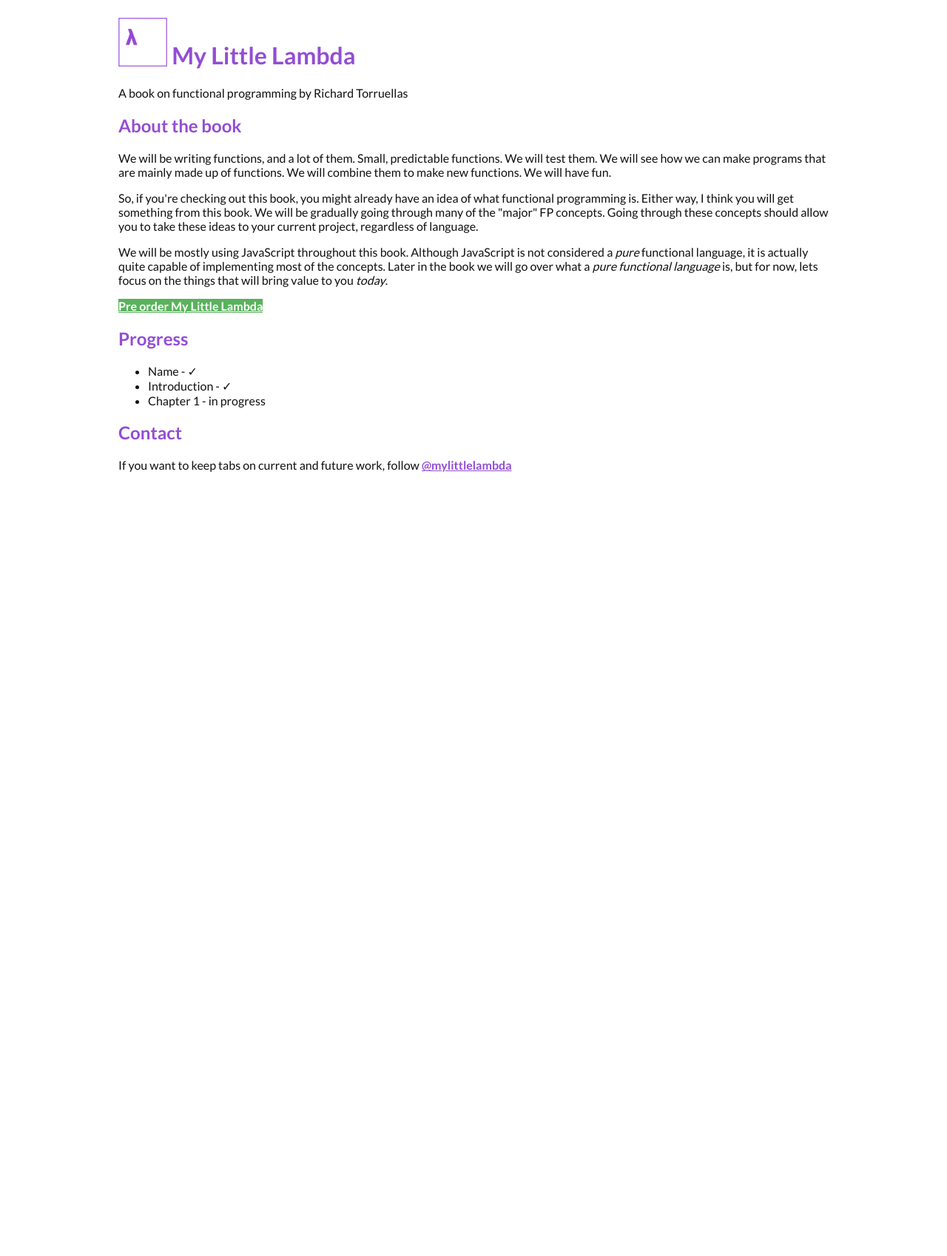
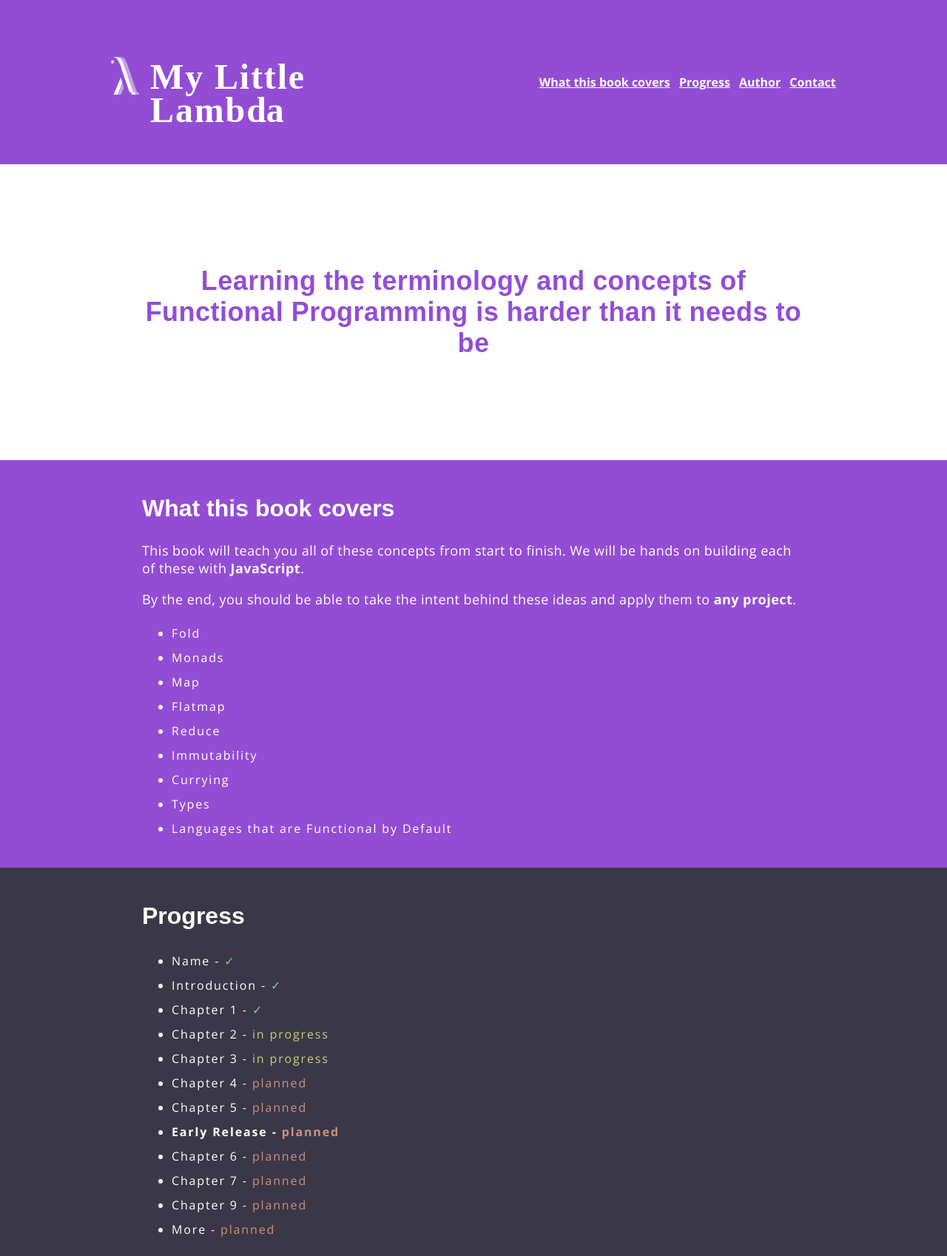
Before and after one commit to mylittlelambda/website, a plain HTML site: page index.html in a window 1280 px wide. Shown: the top 1698 px of the page at 74% size. Before the commit the page ends 800 px from the top, so only its background shows below. Drawn offline with nearby package versions, Linux system fonts and the light colour scheme; a web font is replaced by a local one.

Commit message:
new site

```diff
--- a/index.html
+++ b/index.html
@@ -7,84 +7,107 @@
   <title>My Little Lambda</title>
   <meta name="description" content="">
   <meta name="viewport" content="width=device-width, initial-scale=1">
-  <link href="https://fonts.googleapis.com/css?family=Lato:400,700" rel="stylesheet">
-  <style>
-    body {
-      color: #934DD4;
-      font-family: 'Lato', sans-serif;
-    }
-
-    #gumroad-button {
-      background-color: #59b25c !important;
-      color: #fff !important;
-    }
-
-    .container {
-      margin: 20px auto;
-      max-width: 960px;
-    }
-
-    .logo {
-      max-width: 66px;
-      position: relative;
-      top: 3px;
-    }
-
-    p {
-      color: #101010;
-    }
-
-    li {
-      color: #101010;
-    }
-
-    a, a:hover, a:visited {
-      color: #934DD4;
-      font-weight: bold;
-    }
-  </style>
-  <script src="https://gumroad.com/js/gumroad.js"></script>
+  <link href="https://fonts.googleapis.com/css?family=Khula:400,600,800|Open+Sans:400,700" rel="stylesheet">
+  <link rel="stylesheet" href="/public/styles.css">
 </head>
 
 <body>
-  <div class="container">
+  <header>
+    <div class="logo">
+      <img src="/public/images/logo.svg" alt="My Little Lambda">
+      <h1>My Little Lambda</h1>
+    </div>
+    <div class="nav">
+      <nav>
+        <a href="#covers">What this book covers</a>
+        <a href="#progress">Progress</a>
+        <a href="#author">Author</a>
+        <a href="#contact">Contact</a>
+      </nav>
+    </div>
+  </header>
+  <section class="hero">
+    <div class="center-center">
+      <h2>Learning the <strong>terminology</strong> and <strong>concepts</strong> of <strong>Functional Programming</strong>        is harder than it needs to be </h2>
+    </div>
+  </section>
+  <section id="covers">
+    <div class="container">
+      <h2>What this book covers</h2>
+      <p>This book will teach you all of these concepts from start to finish. We will be hands on building each of these with
+        <strong>JavaScript</strong>.</p>
+      <p>By the end, you should be able to take the intent behind these ideas and apply them to <strong>any project</strong>.</p>
+      <ul>
+        <li>Fold</li>
+        <li>Monads</li>
+        <li>Map</li>
+        <li>Flatmap</li>
+        <li>Reduce</li>
+        <li>Immutability</li>
+        <li>Currying</li>
+        <li>Types</li>
+        <li>Languages that are Functional by Default</li>
+      </ul>
+    </div>
+  </section>
+  <section id="progress">
+    <div class="container">
+      <h2>Progress</h2>
+      <ul>
+        <li>Name - <span class="green">✓</span></li>
+        <li>Introduction - <span class="green">✓</span></li>
+        <li>Chapter 1 - <span class="green">✓</span></li>
+        <li>Chapter 2 - <span class="yellow">in progress</span></li>
+        <li>Chapter 3 - <span class="yellow">in progress</span></li>
+        <li>Chapter 4 - <span class="red">planned</span></li>
+        <li>Chapter 5 - <span class="red">planned</span></li>
+        <li><strong>Early Release - <span class="red">planned</span></strong></li>
+        <li>Chapter 6 - <span class="red">planned</span></li>
+        <li>Chapter 7 - <span class="red">planned</span></li>
+        <li>Chapter 9 - <span class="red">planned</span></li>
+        <li>More - <span class="red">planned</span></li>
+      </ul>
+    </div>
+  </section>
+  <section id="author">
+    <div class="container">
+      <h2>About the Author</h2>
+      <div class="flex-container">
+        <div class="me">
+          <img src="/public/images/me.jpg" alt="picture of me">
+        </div>
+        <div class="content">
+          <h3>Why I am writing this book</h3>
+          <p>I have successfully taught Functional Programming to serveral teams. Over the years I have given talks, slides,
+            made projects to help people learn this material. I have decided to put that in a book.</p>
 
-    <h1><img class="logo" src="/assets/images/logo.png" /> My Little Lambda</h1>
-    <p>A book on functional programming by Richard Torruellas</p>
+          <p>Most people get hung up on the new terms and concepts they hear, making it harder to <strong>learn</strong>. Once
+            you learn these concepts, you will understand that a lot of people like <strong>Functional Programming</strong>            because it is <strong>easy</strong>.</p>
 
-    <h2>About the book</h2>
-    <p>We will be writing functions, and a lot of them. Small, predictable functions. We will test them. We will see how we
-      can make programs that are mainly made up of functions. We will combine them to make new functions. We will have fun.</p>
+          <h3>A little bit about me</h3>
 
-    <p>So, if you're checking out this book, you might already have an idea of what functional programming is. Either way, I
-      think you will get something from this book. We will be gradually going through many of the "major" FP concepts. Going
-      through these concepts should allow you to take these ideas to your current project, regardless of language.</p>
+          <p>I am currently a Senior Software Engineer at PlayStation. After joining PlayStation I became a technical lead,
+            and currenly lead and mentor a team of 6 engineers.</p>
 
-    <p>We will be mostly using JavaScript throughout this book. Although JavaScript is not considered a <em>pure</em> functional
-      language, it is actually quite capable of implementing most of the concepts. Later in the book we will go over what
-      a <em>pure functional language</em> is, but for now, lets focus on the things that will bring value to you <em>today</em>.</p>
-
-    <p><a id="gumroad-button" class="gumroad-button" href="https://gum.co/qxdPj" target="_blank">Pre order <strong>My Little Lambda</strong></a></p>
-
-    <h2>Progress</h2>
-    <ul>
-      <li>Name - &#10003;</li>
-      <li>Introduction - &#10003;</li>
-      <li>Chapter 1 - in progress</li>
-    </ul>
-
-    <h2>Contact</h2>
+          <p>I am also a new father. Just had my kid on April 30th 2017, and I am so excited about my future with her and my
+            wife.</p>
+        </div>
+      </div>
+    </div>
+  </section>
+  <section id="contact">
+    <h2>Contact / Follow Along</h2>
     <p>If you want to keep tabs on current and future work, follow <a href="https://twitter.com/mylittlelambda" target="_blank">@mylittlelambda</a></p>
-  </div>
+  </section>
   <script>
-    (function(i,s,o,g,r,a,m){i['GoogleAnalyticsObject']=r;i[r]=i[r]||function(){
-    (i[r].q=i[r].q||[]).push(arguments)},i[r].l=1*new Date();a=s.createElement(o),
-    m=s.getElementsByTagName(o)[0];a.async=1;a.src=g;m.parentNode.insertBefore(a,m)
-    })(window,document,'script','https://www.google-analytics.com/analytics.js','ga');
-
+    (function (i, s, o, g, r, a, m) {
+      i['GoogleAnalyticsObject'] = r; i[r] = i[r] || function () {
+        (i[r].q = i[r].q || []).push(arguments)
+      }, i[r].l = 1 * new Date(); a = s.createElement(o),
+        m = s.getElementsByTagName(o)[0]; a.async = 1; a.src = g; m.parentNode.insertBefore(a, m)
+    })(window, document, 'script', 'https://www.google-analytics.com/analytics.js', 'ga');
     ga('create', 'UA-99548336-1', 'auto');
     ga('send', 'pageview');
-
   </script>
 </body>
 
--- /dev/null
+++ b/public/styles.css
@@ -0,0 +1,183 @@
+html {
+  box-sizing: border-box;
+}
+*, *:before, *:after {
+  box-sizing: inherit;
+}
+
+body {
+  color: #111111;
+  font-family: 'Open Sans', sans-serif;
+  margin: 0;
+  padding: 0;
+}
+
+h1, h2, h3, h4 {
+  font-family: 'Khula', sans-serif;
+  font-weight: 600;
+}
+
+h2 {
+  font-size: 32px;
+}
+
+p {
+  font-size: 18px;
+  letter-spacing: 0.46px;
+}
+
+li {
+  letter-spacing: 1.86px;
+  line-height: 33px;
+}
+
+.green {
+  color: #7ece92;
+}
+
+.yellow {
+  color: #cace7e;
+}
+
+.red {
+  color: #ce907e;
+}
+
+.center-center {
+  display: flex;
+  max-width: 920px;
+  align-items: center;
+  justify-content: center;
+}
+
+.container {
+  max-width: 900px;
+  min-width: 320px;
+  margin: 0 15%;
+}
+
+#gumroad-button {
+  background-color: #59b25c !important;
+  color: #fff !important;
+}
+
+a, a:hover, a:visited {
+  color: #934DD4;
+  font-weight: bold;
+}
+
+section {
+  min-height: 400px;
+  padding: 20px 0;
+}
+
+section, header, .logo, .nav {
+  display: flex;
+}
+
+strong {
+  font-weight: 800;
+}
+
+/* header ------------*/
+
+header {
+  background: #934DD5;
+  color: #fff;
+  justify-content: center;
+  flex-direction: row;
+  align-items: center;
+  justify-content: space-around;
+  height: 222px;
+}
+
+.nav {
+  flex-wrap: wrap;
+}
+
+nav a, nav a:hover, nav a:visited {
+  font-weight: bold;
+  color: #fff;
+  padding: 10px 4px;
+}
+
+.logo {
+  width: 286px;
+  height: 107px;
+  text-indent: -9999px;
+}
+
+/* hero ---------------------*/
+
+.hero {
+  color: #934DD4;
+  justify-content: center;
+  align-items: center;
+}
+
+.hero h2 {
+  text-align: center;
+  font-size: 36px;
+  color: #934DD5;
+  letter-spacing: 0.46px;
+}
+
+/* convers ---------------------*/
+
+#covers {
+  background: #934DD4;
+  flex-direction: column;
+  justify-content: center;
+  align-items: center;
+  color: #fff;
+}
+
+/* progress ---------------------*/
+
+#progress {
+  background: #3a3847;
+  color: #fff;
+  flex-direction: column;
+  justify-content: center;
+  align-items: flex-start;
+}
+
+/* progress ---------------------*/
+
+#author {
+  flex-direction: column;
+  justify-content: center;
+  align-items: center;
+}
+
+.flex-container {
+  display: flex;
+  flex-direction: row;
+  justify-content: space-around;
+}
+
+#author img {
+  max-width: 300px;
+}
+
+.me {
+  margin-right: 20px;
+}
+
+/* contact ---------------------*/
+
+#contact {
+  background: #3a3847;
+  color: #fff;
+  flex-direction: column;
+  justify-content: center;
+  align-items: center;
+}
+
+@media (max-width: 800px) {
+  .flex-container {
+    display: flex;
+    flex-direction: column;
+    justify-content: space-around;
+  }
+}
```
Also changed, not shown: public/images/logo.png (renamed from assets/images/logo.png), public/images/logo.svg (added), public/images/me.jpg (added), public/images/new-logo.png (added), 1 other file.
